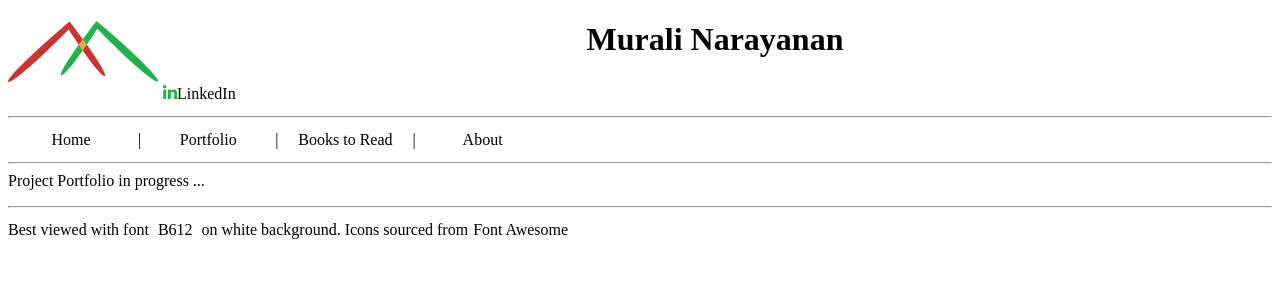
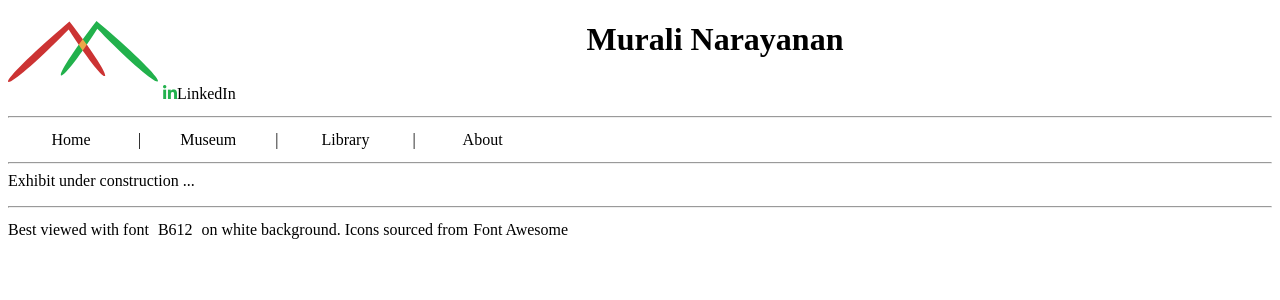
Before and after one commit to muralinarayanan/muralinarayanan.github.io, a Jekyll site: the page built from portfolio.html, in a window 1280 px wide. Shown: the top 300 px of the page. Built offline with Jekyll 4.4.1, drawn with Linux system fonts in a browser that asks for light colours; some web fonts are replaced.

Commit message:
Rephrased

```diff
--- a/_layouts/default.html
+++ b/_layouts/default.html
@@ -26,8 +26,8 @@
 <nav>
 <hr>
 <a href="index.html" style="width:116px" target="_self">Home</a> |
-<a href="portfolio.html" style="width:116px">Portfolio</a>  |
-<a href="bookreview.html" style="width:116px">Books to Read</a>  |
+<a href="portfolio.html" style="width:116px">Museum</a>  |
+<a href="bookreview.html" style="width:116px">Library</a>  |
 <a href="about.html" style="width:116px">About</a>
 </nav>
 <hr>
--- a/bookreview.html
+++ b/bookreview.html
@@ -1,6 +1,6 @@
 ---
 layout: default
-title: Book Review
+title: Library
 ---
 <table>
   {% for row in site.data.books %}
--- a/portfolio.html
+++ b/portfolio.html
@@ -1,6 +1,6 @@
 ---
 layout: default
-title: Murali Narayanan
+title: Museum
 ---
 
-Project Portfolio in progress ...
+Exhibit under construction ...
```
